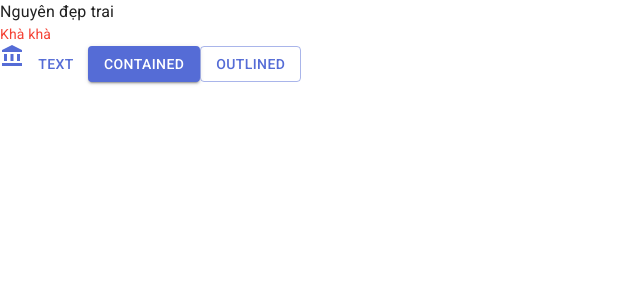
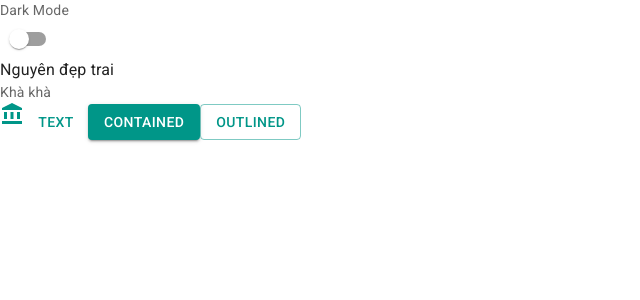
Before and after one commit to Nguyen1976/Trello-web, a React (Vite) app: page / in a window 1280 px wide. Shown: the top 300 px of the page, without its empty margins (0-640 px from the left). Built offline with nearby package versions, Linux system fonts and the light colour scheme.

Commit message:
customize  dark/light mode

```diff
--- a/src/App.jsx
+++ b/src/App.jsx
@@ -1,17 +1,44 @@
 import Button from "@mui/material/Button";
-import AccountBalanceIcon from '@mui/icons-material/AccountBalance';
+import AccountBalanceIcon from "@mui/icons-material/AccountBalance";
 import Typography from "@mui/material/Typography";
 
+import CssBaseline from "@mui/material/CssBaseline";
+import { ThemeProvider } from "@mui/material/styles";
+import { lightTheme, darkTheme } from "./theme.js";
+import { useState } from "react";
+import { Switch } from "@mui/material";
+
 function App() {
+  const isDarkModeWindow = window.matchMedia(
+    "(prefers-color-scheme: dark)"
+  ).matches;
+  const [isDarkMode, setIsDarkMode] = useState(isDarkModeWindow);
+  const changeTheme = () => {
+    setIsDarkMode((prev) => !prev);
+  };
   return (
+    <ThemeProvider theme={isDarkMode ? darkTheme : lightTheme}>
+      <CssBaseline />
       <div>
+        <Typography variant="body2" color="text.secondary">
+          Dark Mode
+        </Typography>
+        <Switch
+          checked={isDarkMode}
+          onChange={changeTheme}
+          name="loading"
+          color="primary"
+        />
         <div>Nguyên đẹp trai</div>
-      <Typography variant="body2" color="text.secondary">Khà khà</Typography>
+        <Typography variant="body2" color="text.secondary">
+          Khà khà
+        </Typography>
         <AccountBalanceIcon color="primary" />
         <Button variant="text">Text</Button>
         <Button variant="contained">Contained</Button>
         <Button variant="outlined">Outlined</Button>
       </div>
+    </ThemeProvider>
   );
 }
 
--- a/src/main.jsx
+++ b/src/main.jsx
@@ -2,15 +2,9 @@ import { StrictMode } from "react";
 import { createRoot } from "react-dom/client";
 import "./index.css";
 import App from "./App.jsx";
-import CssBaseline from "@mui/material/CssBaseline";
-import { ThemeProvider } from "@mui/material/styles";
-import theme from "./theme.js";
-
 createRoot(document.getElementById("root")).render(
   <StrictMode>
-    <ThemeProvider theme={theme}>
-      <CssBaseline />
+
       <App />
-    </ThemeProvider>
   </StrictMode>
 );
--- a/src/theme.js
+++ b/src/theme.js
@@ -1,21 +1,18 @@
+import { cyan, deepOrange, orange, teal } from "@mui/material/colors";
 import { createTheme } from "@mui/material/styles";
-import { red } from "@mui/material/colors";
 
-const theme = createTheme({
+export const lightTheme = createTheme({
   palette: {
-    primary: {
-      main: "#556cd6",
-    },
-    secondary: {
-      main: "#19857b",
-    },
-    error: {
-      main: red.A400,
-    },
-    text: {
-      secondary: red[500],
-    },
+    mode: "light",
+    primary: teal,
+    secondary: deepOrange,
   },
 });
 
-export default theme;
+export const darkTheme = createTheme({
+  palette: {
+    mode: "dark",
+    primary: cyan,
+    secondary: orange,
+  },
+});
```
Lines whose indentation alone changed are shown as unchanged.
